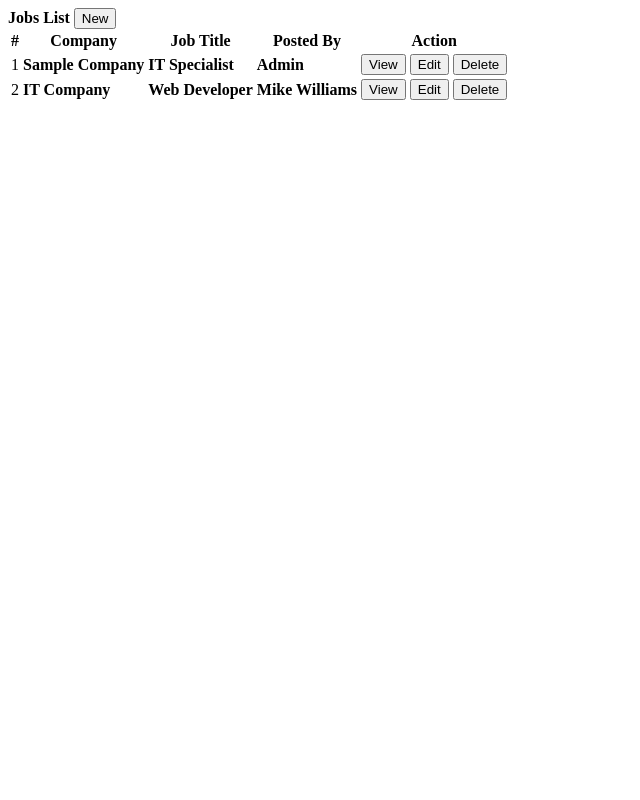
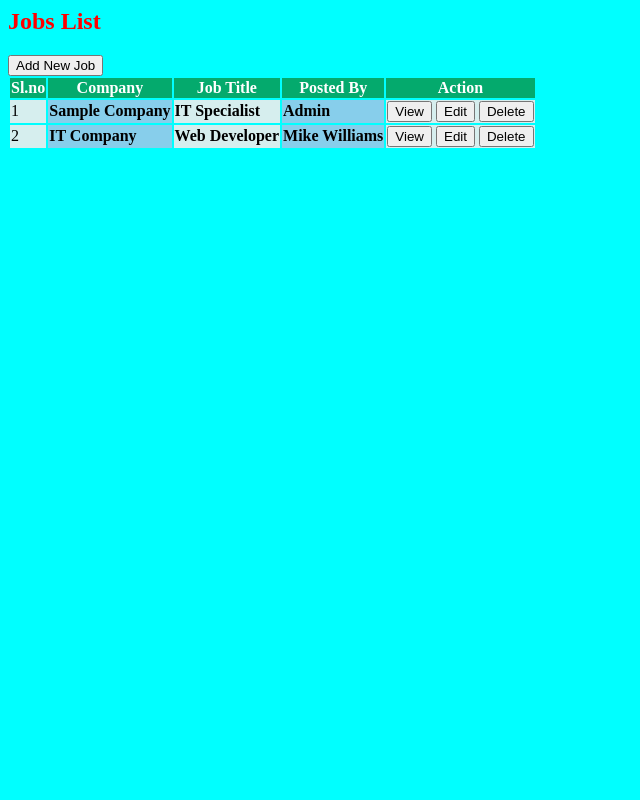
Before and after one commit to Koushal-Saha/alumni, a PHP site: page /code/admin/jobs.php in a window 1280 px wide. Shown: the whole page, without its empty margins (0-640 px from the left). Run offline with PHP 8.4, Linux system fonts and the light colour scheme; data comes from the database, SQL or seed files in the repository.

Commit message:
Update jobs.php

```diff
--- a/admin/jobs.php
+++ b/admin/jobs.php
@@ -16,7 +16,7 @@
 	<div class="col-lg-12">
 		<div class="row mb-4 mt-4">
 			<div class="col-md-12">
-
+			<body style="background-color:aqua">
 			</div>
 		</div>
 		<div class="row">
@@ -25,12 +25,13 @@
 			<!-- Table Panel -->
 			<div class="col-md-12">
 				<div class="card">
+				<style>.card-header{color:red}</style>
 					<div class="card-header">
-						<b>Jobs List</b>
+						<h2><b>Jobs List</b></h2>
 						<span class="">
 
 							<button class="btn btn-primary btn-block btn-sm col-sm-2 float-right" type="button" id="new_career">
-					<i class="fa fa-plus"></i> New</button>
+					<i class="fa fa-plus"></i> Add New Job</button>
 				</span>
 					</div>
 					<div class="card-body">
@@ -38,7 +39,7 @@
 						<table class="table table-bordered table-condensed table-hover">
 							<thead>
 								<tr>
-									<th class="text-center">#</th>
+									<th class="text-center">Sl.no</th>
 									<th class="">Company</th>
 									<th class="">Job Title</th>
 									<th class="">Posted By</th>
@@ -92,6 +93,12 @@
 	td p{
 		margin: unset
 	}
+	th {
+		background-color: #04AA6D;
+		color: white;
+	}
+	td:nth-child(odd){background-color:#D6EEEE}
+	td:nth-child(even){background-color:skyblue}
 	img{
 		max-width:100px;
 		max-height: :150px;
```
